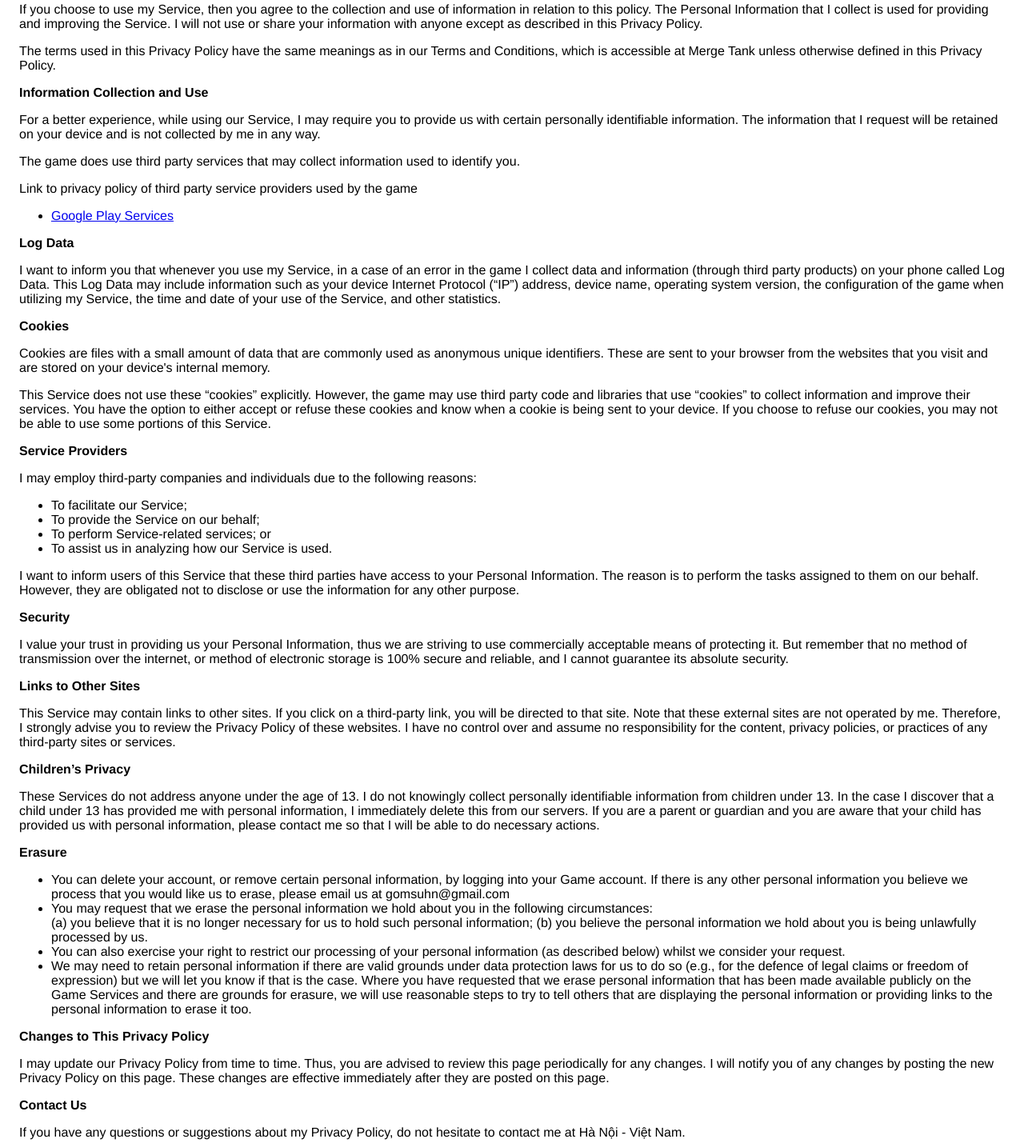
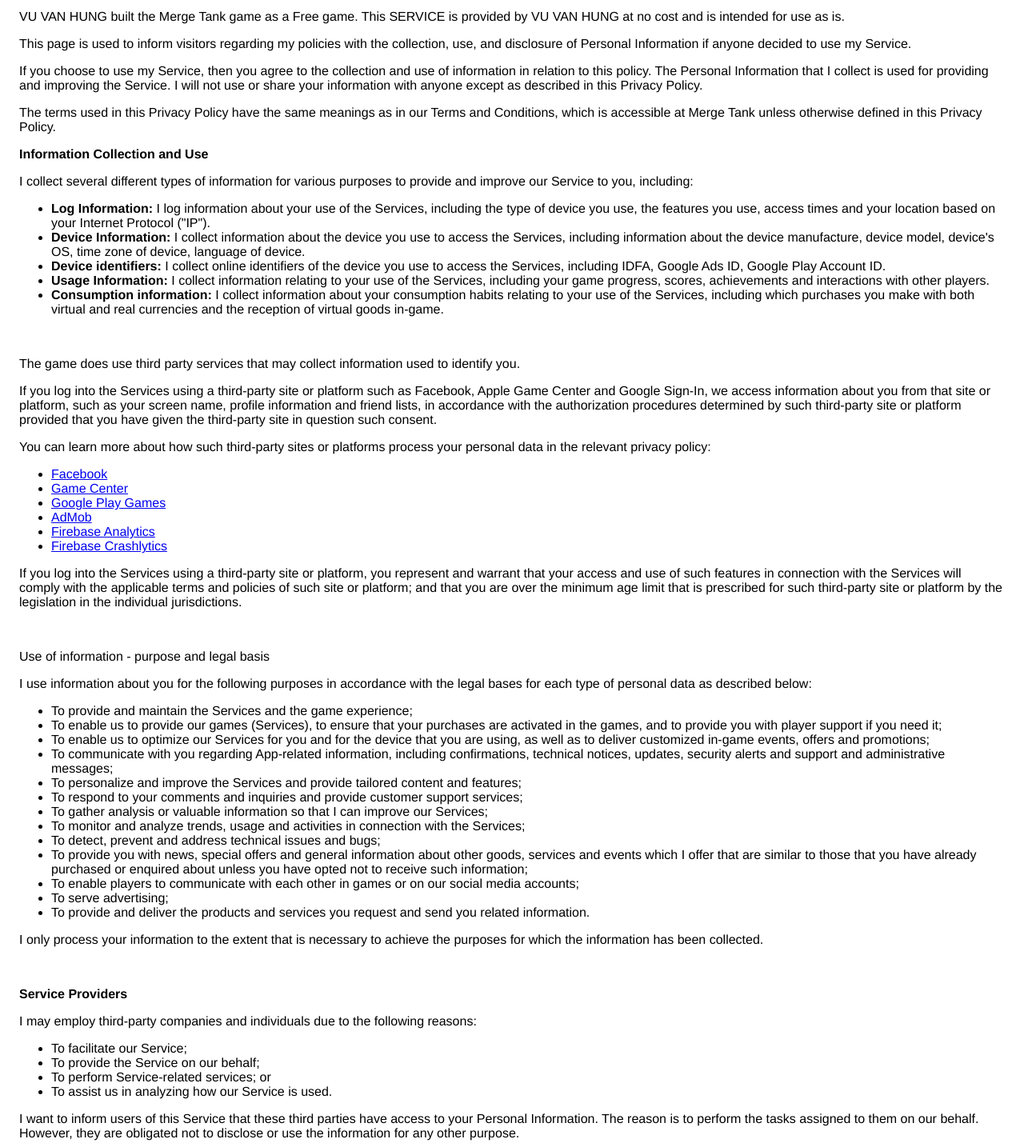
Before and after one commit to congatobu/game-privacy-policy, a plain HTML site: page merge-tank.html in a window 1280 px wide. Shown: the part 157-1586 px from the top of the page at 80% size. Drawn offline with Linux system fonts and the light colour scheme.

Commit message:
Update merge-tank.html

```diff
--- a/merge-tank.html
+++ b/merge-tank.html
@@ -7,17 +7,25 @@
 				<style> body { font-family: 'Helvetica Neue', Helvetica, Arial, sans-serif; padding:1em; } </style>
 			</head>
 			<body>
-    <h2>Privacy Policy</h2> <p>
-                    Vũ Văn Hùng built the Merge Tank game as
+				<h2 style="font-size: 40px; text-align: center;">Privacy Policy</h2>
+				<p>
+					<b>
+						Last updated: 5 January 2024
+					</b>
+				</p>
+				<p>
+                    VU VAN HUNG built the Merge Tank game as
                     a Free game. This SERVICE is provided by
-                    Vũ Văn Hùng at no cost and is intended for
+                    VU VAN HUNG at no cost and is intended for
                     use as is.
-                  </p> <p>
+                  </p>
+				<p>
                     This page is used to inform visitors regarding
                     my policies with the collection, use, and
                     disclosure of Personal Information if anyone decided to use
                     my Service.
-                  </p> <p>
+                  </p>
+				<p>
                     If you choose to use my Service, then you agree
                     to the collection and use of information in relation to this
                     policy. The Personal Information that I collect is
@@ -25,64 +33,198 @@
                     I will not use or share your
                     information with anyone except as described in this Privacy
                     Policy.
-                  </p> <p>
+                  </p>
+				<p>
                     The terms used in this Privacy Policy have the same meanings
                     as in our Terms and Conditions, which is accessible at
                     Merge Tank unless otherwise defined in this Privacy
                     Policy.
-                  </p> <p><strong>Information Collection and Use</strong></p> <p>
-                    For a better experience, while using our Service,
-                    I may require you to provide us with certain
-                    personally identifiable information. The
-                    information that I request will be
-                    retained on your device and is not collected by me in any way.
-                  </p> <p>
+				</p>
+
+				<!---------------------------------------------------------------------------------------------->
+
+				<p>
+					<strong>Information Collection and Use</strong>
+				</p>
+
+
+				<p>I collect several different types of information for various purposes to provide and improve our Service to you, including:</p>
+				<ul>
+					<li>
+
+						<b>Log Information:</b> I log information about your use of the Services, including the type of device you use, the features you use,
+						access times and your location based on your Internet Protocol ("IP").
+					</li>
+					<li>
+						<b>Device Information:</b> I collect information about the device you use to access the Services, including information about the device manufacture,
+						device model, device's OS, time zone of device, language of device.
+					</li>
+					<li>
+						<b>Device identifiers:</b> I collect online identifiers of the device you use to access the Services, including IDFA, Google Ads ID, Google Play Account ID.
+					</li>
+					<li>
+						<b>Usage Information:</b> I collect information relating to your use of the Services, including your game progress, scores,
+						achievements and interactions with other players.
+					</li>
+					<li>
+						<b>Consumption information:</b> I collect information about your consumption habits relating to your use of the Services,
+						including which purchases you make with both virtual and real currencies and the reception of virtual goods in-game.
+					</li>
+				</ul>
+				<br>
+
+				<p>
 					The game does use third party services that may collect
                     information used to identify you.
-                  </p> <div><p>
-                      Link to privacy policy of third party service providers
-                      used by the game
-                    </p> <ul><li><a href="https://www.google.com/policies/privacy/" target="_blank">Google Play Services</a></li><!----><!----><!----><!----><!----><!----><!----><!----><!----><!----><!----><!----><!----></ul></div> <p><strong>Log Data</strong></p> <p>
-                    I want to inform you that whenever
-                    you use my Service, in a case of an error in the
-                    game I collect data and information (through third
-                    party products) on your phone called Log Data. This Log Data
-                    may include information such as your device Internet
-                    Protocol (“IP”) address, device name, operating system
-                    version, the configuration of the game when utilizing
-                    my Service, the time and date of your use of the
-                    Service, and other statistics.
-                  </p> <p><strong>Cookies</strong></p> <p>
-                    Cookies are files with a small amount of data that are
-                    commonly used as anonymous unique identifiers. These are
-                    sent to your browser from the websites that you visit and
-                    are stored on your device's internal memory.
-                  </p> <p>
-                    This Service does not use these “cookies” explicitly.
-                    However, the game may use third party code and libraries that
-                    use “cookies” to collect information and improve their
-                    services. You have the option to either accept or refuse
-                    these cookies and know when a cookie is being sent to your
-                    device. If you choose to refuse our cookies, you may not be
-                    able to use some portions of this Service.
-                  </p> <p><strong>Service Providers</strong></p> <p>
+				</p>
+				<p>
+					If you log into the Services using a third-party site or platform such as Facebook, Apple Game Center and Google Sign-In,
+					we access information about you from that site or platform,
+					such as your screen name, profile information and friend lists,
+					in accordance with the authorization procedures determined by such third-party site or platform provided that you have given the
+					third-party site in question such consent.
+				</p>
+				<p>
+					You can learn more about how such third-party sites or platforms process your personal data in the relevant privacy policy:
+				</p>
+				<ul>
+					<li>
+						<a href="https://www.facebook.com/about/privacy/">
+							Facebook
+						</a>
+					</li>
+
+					<li>
+						<a href="https://www.apple.com/legal/internet-services/itunes/gamecenter/">
+							Game Center
+						</a>
+					</li>
+
+					<li>
+						<a href="https://policies.google.com/privacy" target="_blank">
+							Google Play Games
+						</a>
+					</li>
+					<li>
+						<a href="https://support.google.com/admob/answer/6128543?hl=en" target="_blank">
+							AdMob
+						</a>
+					</li>
+
+					<li>
+						<a href="https://firebase.google.com/policies/analytics" target="_blank">
+							Firebase Analytics
+						</a>
+					</li>
+					<li>
+						<a href="https://firebase.google.com/terms/crashlytics" target="_blank">
+							Firebase Crashlytics
+						</a>
+					</li>
+				</ul>
+				<p>
+					If you log into the Services using a third-party site or platform,
+					you represent and warrant that your access and use of such features in connection with the Services will comply with the
+					applicable terms and policies of such site or platform;
+					and that you are over the minimum age limit that is prescribed for such third-party site or platform by the legislation in the individual jurisdictions.
+				</p>
+				<br>
+
+				<p>
+					Use of information - purpose and legal basis
+				</p>
+				<p>
+					I use information about you for the following purposes in accordance with the legal bases for each type of personal data as described below:
+				</p>
+				<ul>
+					<li>
+						To provide and maintain the Services and the game experience;
+					</li>
+					<li>
+						To enable us to provide our games (Services), to ensure that your purchases are activated in the games,
+						and to provide you with player support if you need it;
+					</li>
+					<li>
+						To enable us to optimize our Services for you and for the device that you are using, as well as to deliver customized in-game events, offers and promotions;
+					</li>
+					<li>
+						To communicate with you regarding App-related information, including confirmations, technical notices, updates,
+						security alerts and support and administrative messages;
+					</li>
+					<li>
+						To personalize and improve the Services and provide tailored content and features;
+					</li>
+					<li>
+						To respond to your comments and inquiries and provide customer support services;
+					</li>
+					<li>
+						To gather analysis or valuable information so that I can improve our Services;
+					</li>
+					<li>
+						To monitor and analyze trends, usage and activities in connection with the Services;
+					</li>
+					<li>
+						To detect, prevent and address technical issues and bugs;
+					</li>
+					<li>
+						To provide you with news, special offers and general information about other goods,
+						services and events which I offer that are similar to those that you have already purchased or enquired about unless
+						you have opted not to receive such information;
+					</li>
+					<li>
+						To enable players to communicate with each other in games or on our social media accounts;
+					</li>
+					<li>
+						To serve advertising;
+					</li>
+					<li>
+						To provide and deliver the products and services you request and send you related information.
+					</li>
+				</ul>
+				<p>
+					I only process your information to the extent that is necessary to achieve the purposes for which the information has been collected.
+				</p>
+				<br>
+
+
+
+				<!----------------------------------------->
+				<p>
+					<strong>Service Providers</strong>
+				</p>
+				<p>
                     I may employ third-party companies
                     and individuals due to the following reasons:
-                  </p> <ul><li>To facilitate our Service;</li> <li>To provide the Service on our behalf;</li> <li>To perform Service-related services; or</li> <li>To assist us in analyzing how our Service is used.</li></ul> <p>
+                  </p>
+				<ul>
+					<li>To facilitate our Service;</li>
+					<li>To provide the Service on our behalf;</li>
+					<li>To perform Service-related services; or</li>
+					<li>To assist us in analyzing how our Service is used.</li>
+				</ul>
+				<p>
                     I want to inform users of this
                     Service that these third parties have access to your
                     Personal Information. The reason is to perform the tasks
                     assigned to them on our behalf. However, they are obligated
                     not to disclose or use the information for any other
                     purpose.
-                  </p> <p><strong>Security</strong></p> <p>
+                  </p>
+				<p>
+					<strong>Security</strong>
+				</p>
+				<p>
                     I value your trust in providing us
                     your Personal Information, thus we are striving to use
                     commercially acceptable means of protecting it. But remember
                     that no method of transmission over the internet, or method
                     of electronic storage is 100% secure and reliable, and
                     I cannot guarantee its absolute security.
-                  </p> <p><strong>Links to Other Sites</strong></p> <p>
+                  </p>
+				<p>
+					<strong>Links to Other Sites</strong>
+				</p>
+				<p>
                     This Service may contain links to other sites. If you click
                     on a third-party link, you will be directed to that site.
                     Note that these external sites are not operated by
@@ -91,7 +233,11 @@
                     I have no control over and assume no
                     responsibility for the content, privacy policies, or
                     practices of any third-party sites or services.
-                  </p> <p><strong>Children’s Privacy</strong></p> <p>
+                  </p>
+				<p>
+					<strong>Children’s Privacy</strong>
+				</p>
+				<p>
                     These Services do not address anyone under the age of 13.
                     I do not knowingly collect personally
                     identifiable information from children under 13. In the case
@@ -102,17 +248,27 @@
                     has provided us with personal information, please contact
                     me so that I will be able to do
                     necessary actions.
+                  </p>
 
-					</p> <p><strong>Erasure</strong></p> <p>
+				<!------------------------------------------------->
+				<p>
+					<strong>
+						Erasure
+					</strong>
+				</p>
+
+				<p>
 
 					<ul>
 						<li>
-							You can delete your account, or remove certain personal information, by logging into your Game account. If there is any other personal information you believe we process that you would like us to erase, please email us at gomsuhn@gmail.com
+							You can delete your account, or remove certain personal information, by logging into your Game account.
+							If there is any other personal information you believe we process that you would like us to erase, please email us at <a href="mailto:gomsuhn@gmail.com">gomsuhn@gmail.com</a>
 						</li>
 						<li>
 							You may request that we erase the personal information we hold about you in the following circumstances:
 							<br>
 							(a) you believe that it is no longer necessary for us to hold such personal information;
+							<br>
 							(b) you believe the personal information we hold about you is being unlawfully processed by us.
 						</li>
 						<li>
@@ -122,31 +278,26 @@
 							We may need to retain personal information if there are valid grounds under data protection laws for us to do so (e.g., for the defence of legal claims or freedom of expression) but we will let you know if that is the case. Where you have requested that we erase personal information that has been made available publicly on the Game Services and there are grounds for erasure, we will use reasonable steps to try to tell others that are displaying the personal information or providing links to the personal information to erase it too.
 						</li>
 					</ul>
-
-
-
-
-
-
-
-
-
-
-
-
-
-
-                  </p> <p><strong>Changes to This Privacy Policy</strong></p> <p>
+				</p>
+				<!------------------------------------------------->
+				<p>
+					<strong>Changes to This Privacy Policy</strong>
+				</p>
+				<p>
                     I may update our Privacy Policy from
                     time to time. Thus, you are advised to review this page
                     periodically for any changes. I will
                     notify you of any changes by posting the new Privacy Policy
                     on this page. These changes are effective immediately after
                     they are posted on this page.
-                  </p> <p><strong>Contact Us</strong></p> <p>
+                  </p>
+				<p>
+					<strong>Contact Us</strong>
+				</p>
+				<p>
                     If you have any questions or suggestions about
                     my Privacy Policy, do not hesitate to contact
-                    me at Hà Nội - Việt Nam.
+                    me at <a href="mailto:gomsuhn@gmail.com">gomsuhn@gmail.com</a>.
                   </p>
 			</body>
 		</html>
```
Lines whose indentation alone changed are shown as unchanged.
